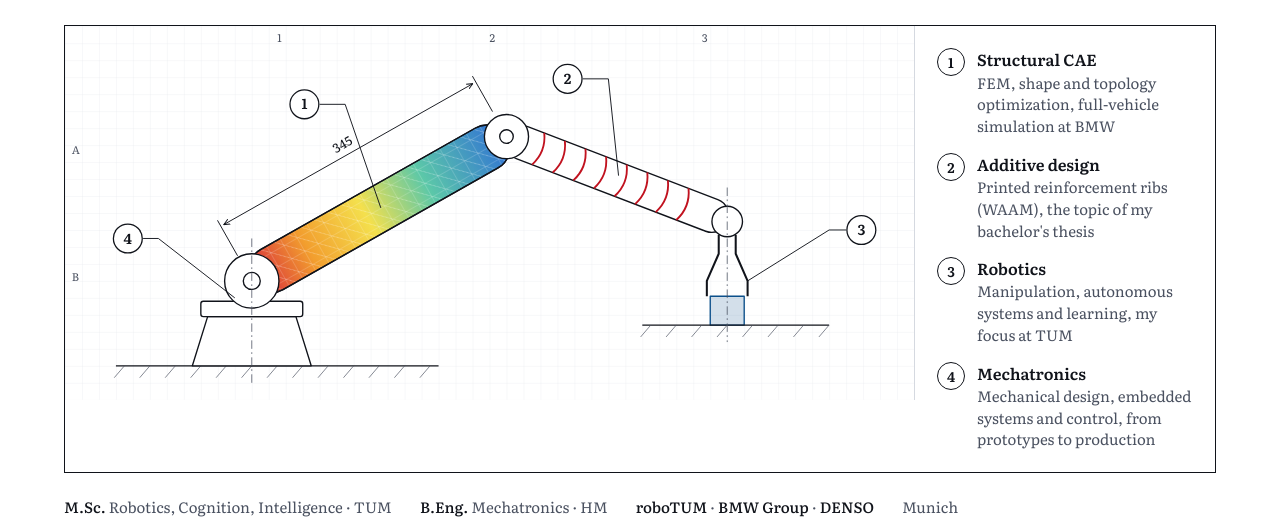
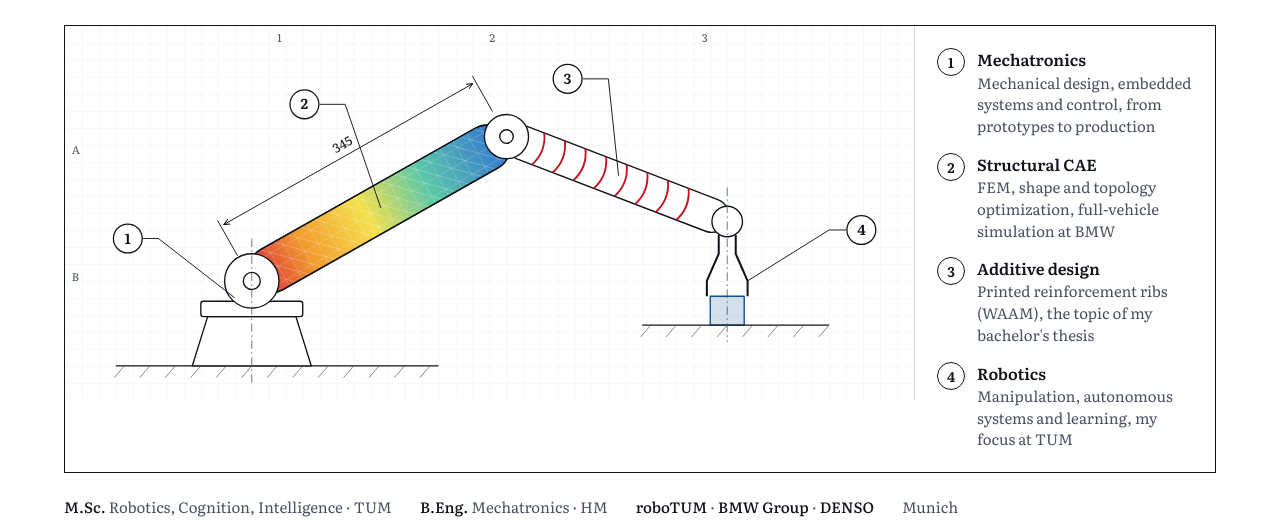
Before and after one commit to Des1gno/des1gno.github.io, a plain HTML site: page index.html in a window 1280 px wide. Shown: the part 278-800 px from the top of the page. Drawn offline with Linux system fonts and the light colour scheme.

Commit message:
Add files via upload

```diff
--- a/index.html
+++ b/index.html
@@ -211,18 +211,18 @@ footer{padding:0 max(5vw,16px) 40px}
           <polyline points="200,320 110,250 92,250"/>
         </g>
         <g font-family="Literata,Georgia,serif" font-size="17" font-weight="600" text-anchor="middle" fill="var(--ink)">
-          <circle cx="282" cy="92" r="17" fill="var(--bg)" stroke="var(--ink)" stroke-width="1.5"/><text x="282" y="98">1</text>
-          <circle cx="592" cy="62" r="17" fill="var(--bg)" stroke="var(--ink)" stroke-width="1.5"/><text x="592" y="68">2</text>
-          <circle cx="938" cy="240" r="17" fill="var(--bg)" stroke="var(--ink)" stroke-width="1.5"/><text x="938" y="246">3</text>
-          <circle cx="74" cy="250" r="17" fill="var(--bg)" stroke="var(--ink)" stroke-width="1.5"/><text x="74" y="256">4</text>
+          <circle cx="282" cy="92" r="17" fill="var(--bg)" stroke="var(--ink)" stroke-width="1.5"/><text x="282" y="98">2</text>
+          <circle cx="592" cy="62" r="17" fill="var(--bg)" stroke="var(--ink)" stroke-width="1.5"/><text x="592" y="68">3</text>
+          <circle cx="938" cy="240" r="17" fill="var(--bg)" stroke="var(--ink)" stroke-width="1.5"/><text x="938" y="246">4</text>
+          <circle cx="74" cy="250" r="17" fill="var(--bg)" stroke="var(--ink)" stroke-width="1.5"/><text x="74" y="256">1</text>
         </g>
       </svg>
     </div>
     <ol class="legend">
-      <li><span class="num">1</span><div><b><span class="en">Structural CAE</span><span class="de">Struktur-CAE</span></b><span class="soft"><span class="en">FEM, shape and topology optimization, full-vehicle simulation at BMW</span><span class="de">FEM, Form- und Topologieoptimierung, Gesamtfahrzeugsimulation bei BMW</span></span></div></li>
-      <li><span class="num">2</span><div><b><span class="en">Additive design</span><span class="de">Additive Konstruktion</span></b><span class="soft"><span class="en">Printed reinforcement ribs (WAAM), the topic of my bachelor's thesis</span><span class="de">Gedruckte Verstärkungsrippen (WAAM), Thema meiner Bachelorarbeit</span></span></div></li>
-      <li><span class="num">3</span><div><b><span class="en">Robotics</span><span class="de">Robotik</span></b><span class="soft"><span class="en">Manipulation, autonomous systems and learning, my focus at TUM</span><span class="de">Manipulation, autonome Systeme und Lernverfahren, mein Fokus an der TUM</span></span></div></li>
-      <li><span class="num">4</span><div><b><span class="en">Mechatronics</span><span class="de">Mechatronik</span></b><span class="soft"><span class="en">Mechanical design, embedded systems and control, from prototypes to production</span><span class="de">Konstruktion, Embedded Systems und Regelung, vom Prototyp zur Serie</span></span></div></li>
+      <li><span class="num">1</span><div><b><span class="en">Mechatronics</span><span class="de">Mechatronik</span></b><span class="soft"><span class="en">Mechanical design, embedded systems and control, from prototypes to production</span><span class="de">Konstruktion, Embedded Systems und Regelung, vom Prototyp zur Serie</span></span></div></li>
+      <li><span class="num">2</span><div><b><span class="en">Structural CAE</span><span class="de">Struktur-CAE</span></b><span class="soft"><span class="en">FEM, shape and topology optimization, full-vehicle simulation at BMW</span><span class="de">FEM, Form- und Topologieoptimierung, Gesamtfahrzeugsimulation bei BMW</span></span></div></li>
+      <li><span class="num">3</span><div><b><span class="en">Additive design</span><span class="de">Additive Konstruktion</span></b><span class="soft"><span class="en">Printed reinforcement ribs (WAAM), the topic of my bachelor's thesis</span><span class="de">Gedruckte Verstärkungsrippen (WAAM), Thema meiner Bachelorarbeit</span></span></div></li>
+      <li><span class="num">4</span><div><b><span class="en">Robotics</span><span class="de">Robotik</span></b><span class="soft"><span class="en">Manipulation, autonomous systems and learning, my focus at TUM</span><span class="de">Manipulation, autonome Systeme und Lernverfahren, mein Fokus an der TUM</span></span></div></li>
     </ol>
   </div>
   <div class="facts">
@@ -257,7 +257,6 @@ footer{padding:0 max(5vw,16px) 40px}
   <h2><span class="en">Projects</span><span class="de">Projekte</span></h2>
   <p class="sub"><span class="en">University, team and side projects. Details and files are on <a href="https://github.com/Des1gno">GitHub</a>.</span><span class="de">Studien-, Team- und eigene Projekte. Details und Unterlagen liegen auf <a href="https://github.com/Des1gno">GitHub</a>.</span></p>
   <div id="feats"></div>
-  <p class="more-proj" id="more-proj"></p>
 </div></section>
 
 <section class="band" id="skills"><div class="wrap">
@@ -359,8 +358,8 @@ const projects=[
   en:{t:"Ball balancing platform",r:"Mechanical design & CAD · team project",d:"A platform that keeps a ball in place on a tilting plate. IR emitters and phototransistors around the frame locate the ball. Underneath, a universal joint carries the plate, and two servos with lever arms tilt it about both axes under PID control.",l:["Two-axis tilt mechanism: universal joint plus two servo-driven push rods","Truss frame designed for printing and assembly","Integration of sensor strips, servos and electronics"]},
   de:{t:"Ball-Balancing-Plattform",r:"Konstruktion & CAD · Teamprojekt",d:"Eine Plattform, die eine Kugel auf einer kippbaren Platte in Position hält. IR-Sender und Fototransistoren im Rahmen orten die Kugel. Darunter trägt ein Kardangelenk die Platte, zwei Servos mit Hebelarmen kippen sie mit PID-Regelung um beide Achsen.",l:["Zweiachsige Kippmechanik: Kardangelenk und zwei servogetriebene Schubstangen","Fachwerkrahmen, fertigungsgerecht für Druck und Montage","Integration von Sensorleisten, Servos und Elektronik"]}},
  {gal:`<div class="gal three">${fig("cya-nozzle.jpg","Concept rendering of the handheld extraction nozzle","cover")}${fig("cya-unit.jpg","Concept sketch of the base unit with water tank, compressor and filter")}${fig("cya-nozzle-notes.jpg","Annotated nozzle concept: LED ring, removable filter, ergonomic handle")}</div>`,
-  en:{t:"Cyanoacrylate fuming & extraction device",r:"Concept design · university project",d:"Forensic investigators use cyanoacrylate fumes to make fingerprints visible. This concept combines a portable base unit (water tank, compressor, water separator with activated carbon filter) with a handheld nozzle that has a distance sensor, LED ring and removable filter."},
-  de:{t:"Cyanacrylat-Bedampfungs- und Absauggerät",r:"Konzeptentwurf · Studienprojekt",d:"In der Spurensicherung machen Cyanacrylat-Dämpfe Fingerabdrücke sichtbar. Das Konzept verbindet eine tragbare Basiseinheit (Wassertank, Kompressor, Wasserabscheider mit Aktivkohlefilter) mit einer Handdüse mit Abstandssensor, LED-Ring und abnehmbarem Filter."}},
+  en:{t:"Cyanoacrylate fuming & extraction device",r:"Concept design · team of 5 · university project",d:"Forensic investigators use cyanoacrylate fumes to make fingerprints visible. This concept combines a portable base unit (water tank, compressor, water separator with activated carbon filter) with a handheld nozzle that has a distance sensor, LED ring and removable filter."},
+  de:{t:"Cyanacrylat-Bedampfungs- und Absauggerät",r:"Konzeptentwurf · 5er-Team · Studienprojekt",d:"In der Spurensicherung machen Cyanacrylat-Dämpfe Fingerabdrücke sichtbar. Das Konzept verbindet eine tragbare Basiseinheit (Wassertank, Kompressor, Wasserabscheider mit Aktivkohlefilter) mit einer Handdüse mit Abstandssensor, LED-Ring und abnehmbarem Filter."}},
  {gal:`<div class="gal pair">${fig("battery-render.jpg","Battery sorting and charging system: housing shaped like a large battery with AA and AAA openings")}${fig("battery-inside2.jpg","Inside: spiral funnel, sorting stage with stepper motors, display and charging bays")}</div>`,
   links:[{href:"https://github.com/Des1gno/battery-sorting-and-charging-system",en:"View on GitHub",de:"Zum Repository"}],
   en:{t:"Battery sorting & charging system",r:"Complete CAD & DFM · KT2 module project",d:"A system that identifies, sorts and charges AA and AAA batteries. Batteries enter at the top, run down a spiral funnel, are measured and sorted by stepper-driven flaps, and end up in charging bays. The housing is shaped like a battery.",l:["Full Solid Edge assembly","Material selection, assembly concept and bill of materials"]},
@@ -375,7 +374,6 @@ function render(){
     rows.map(r=>`<div class="row"><div class="lbl">${L(r)}<small>${r.sub}</small></div><div class="track"><div class="bar ${r.k}" style="left:${pct(r.a)}%;width:${(pct(r.b)-pct(r.a)).toFixed(2)}%"></div></div></div>`).join("");
   document.getElementById("jobs").innerHTML=jobs.map(j=>`<article class="job"><div class="co">${j.co}<small>${j.when}</small></div><div><div class="r">${L(j)}</div><p class="s">${L(j.sum)}</p><details><summary>${de?"Details":"Details"}</summary><ul>${L(j.b).map(x=>`<li>${x}</li>`).join("")}</ul></details></div></article>`).join("");
   document.getElementById("feats").innerHTML=projects.map(p=>{const c=L(p);return `<article class="feat">${p.gal}<div><h3>${c.t}${p.now?`<span class="status">${de?"läuft":"ongoing"}</span>`:""}</h3><div class="role">${c.r}</div><p>${c.d}</p>${(p.links||[]).map((k,i)=>`<a class="btn${i||k.ghost?" ghost":""}" href="${k.href}">${L(k)}</a>`).join("")}</div></article>`}).join("");
-  document.getElementById("more-proj").textContent=de?"Außerdem: das Bauraumkonzept eines selbstregulierenden Kugelspiels.":"Also: the design space concept for a self-regulating ball game.";
 }
 function setLang(l){
   document.documentElement.dataset.lang=l;document.documentElement.lang=l;
```
